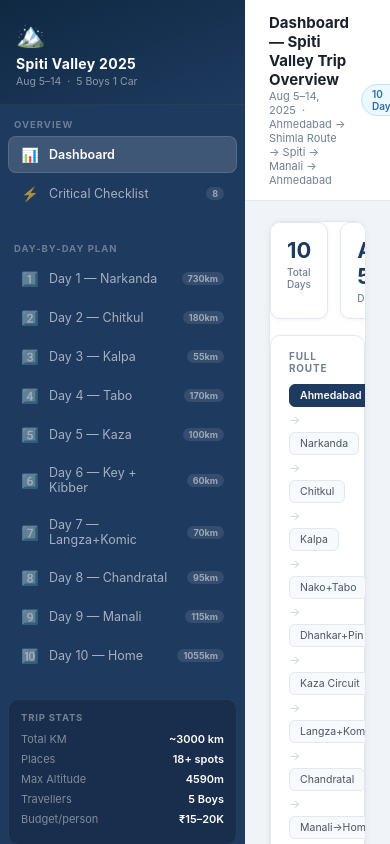
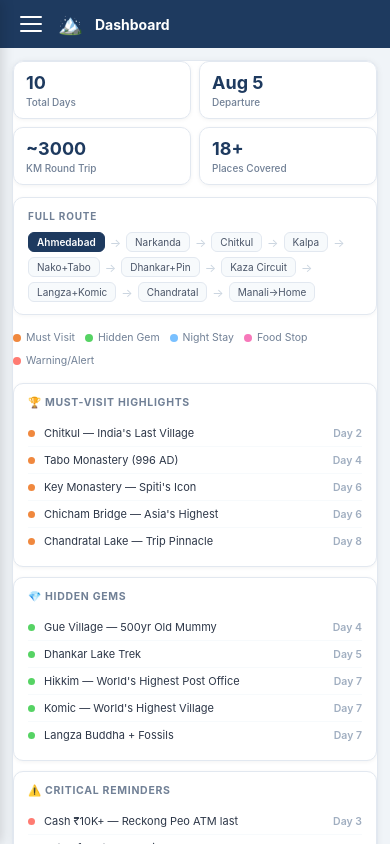
Before and after one commit to vishva1111/spiti_valley_trip, a plain HTML site: page index.html in a window 390 px wide. Drawn offline with Linux system fonts and the light colour scheme.

Commit message:
responsive

```diff
--- a/index.html
+++ b/index.html
@@ -6,13 +6,17 @@
   <title>🏔️ Spiti Valley Trip Planner</title>
   <style>
     * { box-sizing: border-box; margin: 0; padding: 0; }
-    body { font-family: -apple-system, BlinkMacSystemFont, 'Segoe UI', sans-serif; background: #f0f4f8; color: #1a202c; display: flex; height: 100vh; overflow: hidden; }
+    body { font-family: -apple-system, BlinkMacSystemFont, 'Segoe UI', sans-serif; background: #f0f4f8; color: #1a202c; }
 
-    /* SIDEBAR */
+    /* ── LAYOUT ── */
+    .app { display: flex; height: 100vh; overflow: hidden; }
+
+    /* ── SIDEBAR ── */
     .sidebar {
       width: 245px; min-width: 245px; background: #1e3a5f;
       display: flex; flex-direction: column; height: 100vh; overflow-y: auto;
-      box-shadow: 2px 0 12px rgba(0,0,0,0.15);
+      box-shadow: 2px 0 12px rgba(0,0,0,0.15); transition: transform 0.3s ease;
+      flex-shrink: 0;
     }
     .sidebar-header {
       padding: 20px 16px 16px;
@@ -45,24 +49,44 @@
     .ss-key { font-size: 11px; color: rgba(255,255,255,0.45); }
     .ss-val { font-size: 11px; color: #fff; font-weight: 600; }
 
-    /* MAIN CONTENT */
-    .main { flex: 1; display: flex; flex-direction: column; overflow: hidden; }
+    /* ── MOBILE HEADER ── */
+    .mobile-header {
+      display: none; background: #1e3a5f; padding: 12px 16px;
+      align-items: center; gap: 12px; flex-shrink: 0;
+      box-shadow: 0 2px 8px rgba(0,0,0,0.2);
+    }
+    .hamburger {
+      background: none; border: none; cursor: pointer; padding: 4px;
+      display: flex; flex-direction: column; gap: 5px;
+    }
+    .hamburger span { display: block; width: 22px; height: 2px; background: #fff; border-radius: 2px; transition: all 0.3s; }
+    .mobile-title { color: #fff; font-size: 14px; font-weight: 700; flex: 1; }
+    .mobile-logo { font-size: 20px; }
+
+    /* ── OVERLAY ── */
+    .overlay { display: none; position: fixed; inset: 0; background: rgba(0,0,0,0.5); z-index: 99; }
+    .overlay.show { display: block; }
+
+    /* ── MAIN ── */
+    .main { flex: 1; display: flex; flex-direction: column; overflow: hidden; min-width: 0; }
 
     .topbar {
       background: #fff; border-bottom: 1px solid #e2e8f0;
       padding: 13px 24px; display: flex; align-items: center; gap: 12px; flex-shrink: 0;
-      box-shadow: 0 1px 4px rgba(0,0,0,0.06);
+      box-shadow: 0 1px 4px rgba(0,0,0,0.06); flex-wrap: wrap;
     }
-    .topbar-title { font-size: 15px; font-weight: 700; flex: 1; color: #1a202c; }
-    .topbar-sub { font-size: 11px; color: #718096; }
-    .badge-pill { display: inline-flex; align-items: center; padding: 3px 10px; border-radius: 20px; font-size: 10px; font-weight: 600; }
+    .topbar-info { flex: 1; min-width: 0; }
+    .topbar-title { font-size: 15px; font-weight: 700; color: #1a202c; white-space: nowrap; overflow: hidden; text-overflow: ellipsis; }
+    .topbar-sub { font-size: 11px; color: #718096; white-space: nowrap; overflow: hidden; text-overflow: ellipsis; }
+    .topbar-badges { display: flex; gap: 6px; flex-wrap: wrap; }
+    .badge-pill { display: inline-flex; align-items: center; padding: 3px 10px; border-radius: 20px; font-size: 10px; font-weight: 600; white-space: nowrap; }
     .bp-blue { background: #ebf8ff; color: #2b6cb0; border: 1px solid #bee3f8; }
     .bp-green { background: #f0fff4; color: #276749; border: 1px solid #c6f6d5; }
     .bp-orange { background: #fffaf0; color: #c05621; border: 1px solid #fbd38d; }
 
     .content { flex: 1; overflow-y: auto; padding: 20px 24px; background: #f0f4f8; }
 
-    /* CARDS */
+    /* ── CARDS ── */
     .day-card { background: #fff; border: 1px solid #e2e8f0; border-radius: 12px; overflow: hidden; margin-bottom: 16px; display: none; box-shadow: 0 1px 6px rgba(0,0,0,0.06); }
     .day-card.active { display: block; }
 
@@ -72,13 +96,13 @@
     .ch-sub { font-size: 11px; color: #718096; }
     .ch-km { display: inline-flex; align-items: center; margin-top: 7px; background: #ebf8ff; color: #2b6cb0; font-size: 10px; font-weight: 600; padding: 3px 10px; border-radius: 20px; border: 1px solid #bee3f8; }
 
-    /* STATS ROW */
+    /* ── STATS ROW ── */
     .stats-row { display: grid; grid-template-columns: repeat(4, 1fr); gap: 12px; margin-bottom: 16px; }
     .stat-box { background: #fff; border: 1px solid #e2e8f0; border-radius: 10px; padding: 14px 16px; box-shadow: 0 1px 4px rgba(0,0,0,0.05); }
     .stat-val { font-size: 22px; font-weight: 700; color: #1e3a5f; margin-bottom: 3px; }
     .stat-lbl { font-size: 10px; color: #718096; font-weight: 500; }
 
-    /* ROUTE BAR */
+    /* ── ROUTE BAR ── */
     .route-section { background: #fff; border: 1px solid #e2e8f0; border-radius: 10px; padding: 14px 18px; margin-bottom: 16px; box-shadow: 0 1px 4px rgba(0,0,0,0.04); }
     .route-title { font-size: 10px; color: #718096; font-weight: 700; text-transform: uppercase; letter-spacing: 0.8px; margin-bottom: 10px; }
     .route-bar { display: flex; align-items: center; flex-wrap: wrap; gap: 5px; }
@@ -86,12 +110,12 @@
     .rb.active-rb { background: #1e3a5f; color: #fff; border-color: #1e3a5f; font-weight: 600; }
     .rarr { color: #cbd5e0; font-size: 12px; }
 
-    /* LEGEND */
+    /* ── LEGEND ── */
     .legend { display: flex; gap: 14px; flex-wrap: wrap; margin-bottom: 16px; }
     .li { display: flex; align-items: center; gap: 5px; font-size: 11px; color: #718096; }
-    .ld { width: 8px; height: 8px; border-radius: 50%; }
+    .ld { width: 8px; height: 8px; border-radius: 50%; flex-shrink: 0; }
 
-    /* STOPS */
+    /* ── STOPS ── */
     .stops-container { padding: 4px 0; }
     .stop { display: flex; gap: 12px; padding: 11px 20px; border-bottom: 1px solid #f7fafc; transition: background 0.1s; }
     .stop:last-child { border-bottom: none; }
@@ -100,7 +124,7 @@
     .sdot { display: flex; flex-direction: column; align-items: center; }
     .dot { width: 10px; height: 10px; border-radius: 50%; margin-top: 3px; flex-shrink: 0; border: 2px solid #fff; box-shadow: 0 0 0 1px rgba(0,0,0,0.12); }
     .dl { width: 2px; background: #e2e8f0; flex: 1; margin: 3px 0; min-height: 18px; }
-    .si { flex: 1; }
+    .si { flex: 1; min-width: 0; }
     .sn { font-size: 13px; font-weight: 600; color: #1a202c; margin-bottom: 3px; }
     .sd { font-size: 11.5px; color: #718096; line-height: 1.65; }
     .tag { display: inline-block; font-size: 9.5px; padding: 2px 9px; border-radius: 20px; margin-top: 5px; margin-right: 4px; font-weight: 600; }
@@ -110,12 +134,12 @@
     .tf { background: #fff5f7; color: #97266d; border: 1px solid #fed7e2; }
     .tw { background: #fff5f5; color: #c53030; border: 1px solid #feb2b2; }
 
-    /* STAY BOX */
+    /* ── STAY BOX ── */
     .stay-box { margin: 0 20px 16px; background: #f7fafc; border: 1px solid #e2e8f0; border-radius: 8px; padding: 11px 15px; font-size: 11.5px; display: flex; gap: 8px; align-items: flex-start; }
     .stay-box strong { color: #1a202c; font-weight: 600; white-space: nowrap; }
     .stay-box span { color: #718096; line-height: 1.55; }
 
-    /* TIPS */
+    /* ── TIPS ── */
     .tips-card { background: #fff; border: 1px solid #e2e8f0; border-radius: 12px; overflow: hidden; }
     .tips-header { padding: 13px 20px; border-bottom: 1px solid #e2e8f0; background: #f7fafc; font-size: 13px; font-weight: 700; color: #1a202c; }
     .tip { display: flex; gap: 12px; padding: 11px 20px; border-bottom: 1px solid #f7fafc; font-size: 11.5px; color: #718096; line-height: 1.65; }
@@ -124,13 +148,13 @@
     .tip-icon { font-size: 16px; flex-shrink: 0; margin-top: 1px; }
     .tip strong { color: #1a202c; }
 
-    /* SCROLLBAR */
+    /* ── SCROLLBAR ── */
     ::-webkit-scrollbar { width: 5px; }
     ::-webkit-scrollbar-track { background: #f0f4f8; }
     ::-webkit-scrollbar-thumb { background: #cbd5e0; border-radius: 3px; }
     ::-webkit-scrollbar-thumb:hover { background: #a0aec0; }
 
-    /* DASHBOARD OVERVIEW */
+    /* ── OVERVIEW GRID ── */
     .overview-grid { display: grid; grid-template-columns: 1fr 1fr; gap: 14px; margin-bottom: 16px; }
     .ov-card { background: #fff; border: 1px solid #e2e8f0; border-radius: 10px; padding: 16px 18px; box-shadow: 0 1px 4px rgba(0,0,0,0.05); }
     .ov-title { font-size: 10.5px; color: #718096; font-weight: 700; text-transform: uppercase; letter-spacing: 0.7px; margin-bottom: 11px; }
@@ -138,13 +162,78 @@
     .ov-item:last-child { border-bottom: none; }
     .ov-dot { width: 7px; height: 7px; border-radius: 50%; flex-shrink: 0; }
     .ov-name { flex: 1; color: #2d3748; }
-    .ov-meta { color: #a0aec0; font-size: 10.5px; font-weight: 600; }
+    .ov-meta { color: #a0aec0; font-size: 10.5px; font-weight: 600; white-space: nowrap; }
+
+    /* ── RESPONSIVE: TABLET ── */
+    @media (max-width: 900px) {
+      .stats-row { grid-template-columns: repeat(2, 1fr); }
+      .overview-grid { grid-template-columns: 1fr; }
+      .topbar { padding: 10px 16px; }
+      .content { padding: 16px; }
+    }
+
+    /* ── RESPONSIVE: MOBILE ── */
+    @media (max-width: 640px) {
+      .app { flex-direction: column; }
+
+      .sidebar {
+        position: fixed; top: 0; left: 0; height: 100vh; z-index: 100;
+        transform: translateX(-100%);
+      }
+      .sidebar.open { transform: translateX(0); }
+
+      .mobile-header { display: flex; }
+
+      .topbar { display: none; }
+
+      .main { height: calc(100vh - 52px); }
+
+      .content { padding: 12px; }
+
+      .stats-row { grid-template-columns: repeat(2, 1fr); gap: 8px; margin-bottom: 12px; }
+      .stat-box { padding: 10px 12px; }
+      .stat-val { font-size: 18px; }
+
+      .overview-grid { grid-template-columns: 1fr; gap: 10px; }
+
+      .card-header { padding: 12px 14px; }
+      .ch-title { font-size: 13px; }
+
+      .stop { padding: 10px 14px; gap: 10px; }
+      .stime { min-width: 44px; font-size: 9.5px; }
+      .sn { font-size: 12px; }
+      .sd { font-size: 11px; }
+
+      .stay-box { margin: 0 14px 14px; padding: 10px 12px; font-size: 11px; }
+
+      .tip { padding: 10px 14px; font-size: 11px; }
+
+      .route-section { padding: 12px 14px; }
+      .rb { font-size: 10px; padding: 3px 8px; }
+
+      .legend { gap: 10px; }
+      .li { font-size: 10.5px; }
+
+      .ov-card { padding: 12px 14px; }
+      .ov-item { font-size: 11px; }
+    }
+
+    @media (max-width: 380px) {
+      .stats-row { grid-template-columns: repeat(2, 1fr); }
+      .stat-val { font-size: 16px; }
+      .ch-title { font-size: 12px; }
+    }
   </style>
 </head>
 <body>
 
+<!-- OVERLAY for mobile sidebar -->
+<div class="overlay" id="overlay" onclick="closeSidebar()"></div>
+
+<div class="app">
+
 <!-- SIDEBAR -->
-<div class="sidebar">
+<div class="sidebar" id="sidebar">
   <div class="sidebar-header">
     <div class="sidebar-logo">🏔️</div>
     <div class="sidebar-title">Spiti Valley 2025</div>
@@ -229,14 +318,27 @@
 
 <!-- MAIN -->
 <div class="main">
+
+  <!-- MOBILE HEADER -->
+  <div class="mobile-header">
+    <button class="hamburger" onclick="toggleSidebar()" aria-label="Menu">
+      <span></span><span></span><span></span>
+    </button>
+    <span class="mobile-logo">🏔️</span>
+    <span class="mobile-title" id="mobile-title">Dashboard</span>
+  </div>
+
+  <!-- DESKTOP TOPBAR -->
   <div class="topbar">
-    <div>
+    <div class="topbar-info">
       <div class="topbar-title" id="topbar-title">Dashboard — Spiti Valley Trip Overview</div>
       <div class="topbar-sub" id="topbar-sub">Aug 5–14, 2025 &nbsp;·&nbsp; Ahmedabad → Shimla Route → Spiti → Manali → Ahmedabad</div>
     </div>
-    <span class="badge-pill bp-blue">10 Days</span>
-    <span class="badge-pill bp-green">~3000 KM</span>
-    <span class="badge-pill bp-orange">18+ Places</span>
+    <div class="topbar-badges">
+      <span class="badge-pill bp-blue">10 Days</span>
+      <span class="badge-pill bp-green">~3000 KM</span>
+      <span class="badge-pill bp-orange">18+ Places</span>
+    </div>
   </div>
 
   <div class="content">
@@ -293,7 +395,7 @@
         </div>
         <div class="ov-card">
           <div class="ov-title">⚠️ Critical Reminders</div>
-          <div class="ov-item"><div class="ov-dot" style="background:#ff7b72"></div><span class="ov-name">Cash ₹10K+ — Reckong Peo ATM last</span><span class="ov-meta">Day 3</span></div>
+<div class="ov-item"><div class="ov-dot" style="background:#ff7b72"></div><span class="ov-name">Cash ₹10K+ — Reckong Peo ATM last</span><span class="ov-meta">Day 3</span></div>
           <div class="ov-item"><div class="ov-dot" style="background:#ff7b72"></div><span class="ov-name">Petrol full at Kaza — jerry can carry</span><span class="ov-meta">Day 5</span></div>
           <div class="ov-item"><div class="ov-dot" style="background:#ff7b72"></div><span class="ov-name">BSNL SIM must — no Jio/Airtel in Spiti</span><span class="ov-meta">Before</span></div>
           <div class="ov-item"><div class="ov-dot" style="background:#ff7b72"></div><span class="ov-name">Diamox — start 1 day before altitude</span><span class="ov-meta">Day 3</span></div>
@@ -344,8 +446,7 @@
           <div class="stime">7:30 PM</div>
           <div class="sdot"><div class="dot" style="background:#79c0ff"></div></div>
           <div class="si"><div class="sn">🏨 Narkanda — Night Stay</div><div class="sd">Apple orchard region at 2708m. Fresh air, scenic. Early sleep — tomorrow big mountain drive starts.</div><span class="tag ts">Night Stay</span></div>
-
-</div>
+        </div>
       </div>
       <div class="stay-box"><strong>🏨 Stay:</strong> <span>Hotel Hatu (HPTDC) or Ashiana Hotel Narkanda. ₹800–1200/room</span></div>
     </div>
@@ -610,7 +711,8 @@
           <div class="si"><div class="sn">🌌 Overnight at Chandratal Camp</div><div class="sd">Temperature = 5-8°C. Milky Way clearly visible — best stargazing of your life. Camp bonfire. 5 boys best memory of the trip. Thermals + heavy jacket + extra socks must!</div><span class="tag ts">Camp</span></div>
         </div>
       </div>
-      <div class="stay-box"><strong>🏕️ Camp:</strong> <span>Bedazzled Camps / Grasshopper / local camps near Chandratal. ₹1500–2500/person with dinner+breakfast. BOOK NOW — fills up fast!</span></div>
+      <div class="stay-box"><strong>🏕️ Camp:</strong> <span>Bedazzled Camps / Grasshopper / local camps near Chandratal. ₹1500–2500/person with dinner+breakfast. BOOK NOW — fills up fast!</span
+></div>
     </div>
 
     <!-- DAY 9 -->
@@ -680,8 +782,7 @@
         <div class="stop">
           <div class="stime">Aug 15 ~2AM</div>
           <div class="sdot"><div class="dot" style="background:#56d364"></div></div>
-          <div class="si"><div class="sn">
-🏠 Ahmedabad — TRIP COMPLETE!</div><div class="sd">10 days, ~3000 km, 18+ places, 5 boys — life changing trip. Jai Spiti! 🏔️</div><span class="tag tg">Home Sweet Home</span></div>
+          <div class="si"><div class="sn">🏠 Ahmedabad — TRIP COMPLETE!</div><div class="sd">10 days, ~3000 km, 18+ places, 5 boys — life changing trip. Jai Spiti! 🏔️</div><span class="tag tg">Home Sweet Home</span></div>
         </div>
       </div>
       <div class="stay-box"><strong>💡 Tip:</strong> <span>Aug 14 evening Chandigarh reach → stay 1 night → Aug 15 morning start → reach Ahmedabad comfortably by night. Drive in daytime better.</span></div>
@@ -709,17 +810,23 @@
 
   </div><!-- end .content -->
 </div><!-- end .main -->
+</div><!-- end .app -->
 
 <script>
+  function toggleSidebar() {
+    document.getElementById('sidebar').classList.toggle('open');
+    document.getElementById('overlay').classList.toggle('show');
+  }
+  function closeSidebar() {
+    document.getElementById('sidebar').classList.remove('open');
+    document.getElementById('overlay').classList.remove('show');
+  }
+
   function showDay(n, el) {
-    // hide all pages
     document.querySelectorAll('[id^="page-"]').forEach(p => p.style.display = 'none');
-    // show target day
     document.getElementById('page-day' + n).style.display = 'block';
-    // update nav active
     document.querySelectorAll('.nav-item').forEach(i => i.classList.remove('active'));
     el.classList.add('active');
-    // update topbar
     const titles = [
       'Day 1 — Ahmedabad → Chandigarh → Narkanda',
       'Day 2 — Narkanda → Sangla → Chitkul',
@@ -746,7 +853,9 @@
     ];
     document.getElementById('topbar-title').textContent = titles[n];
     document.getElementById('topbar-sub').textContent = subs[n];
+    document.getElementById('mobile-title').textContent = 'Day ' + (n+1);
     document.querySelector('.content').scrollTop = 0;
+    closeSidebar();
   }
 
   function showPage(name, el) {
@@ -757,14 +866,17 @@
     if (name === 'overview') {
       document.getElementById('topbar-title').textContent = 'Dashboard — Spiti Valley Trip Overview';
       document.getElementById('topbar-sub').textContent = 'Aug 5–14, 2025 · Ahmedabad → Shimla Route → Spiti → Manali → Ahmedabad';
+      document.getElementById('mobile-title').textContent = 'Dashboard';
     } else if (name === 'tips') {
       document.getElementById('topbar-title').textContent = '⚡ Critical Checklist — 5 Boys Car Trip';
       document.getElementById('topbar-sub').textContent = 'Must-know before you go';
+      document.getElementById('mobile-title').textContent = 'Checklist';
     }
     document.querySelector('.content').scrollTop = 0;
+    closeSidebar();
   }
 
-  // init: show overview
+  // init
   document.querySelectorAll('[id^="page-"]').forEach(p => p.style.display = 'none');
   document.getElementById('page-overview').style.display = 'block';
 </script>
```
